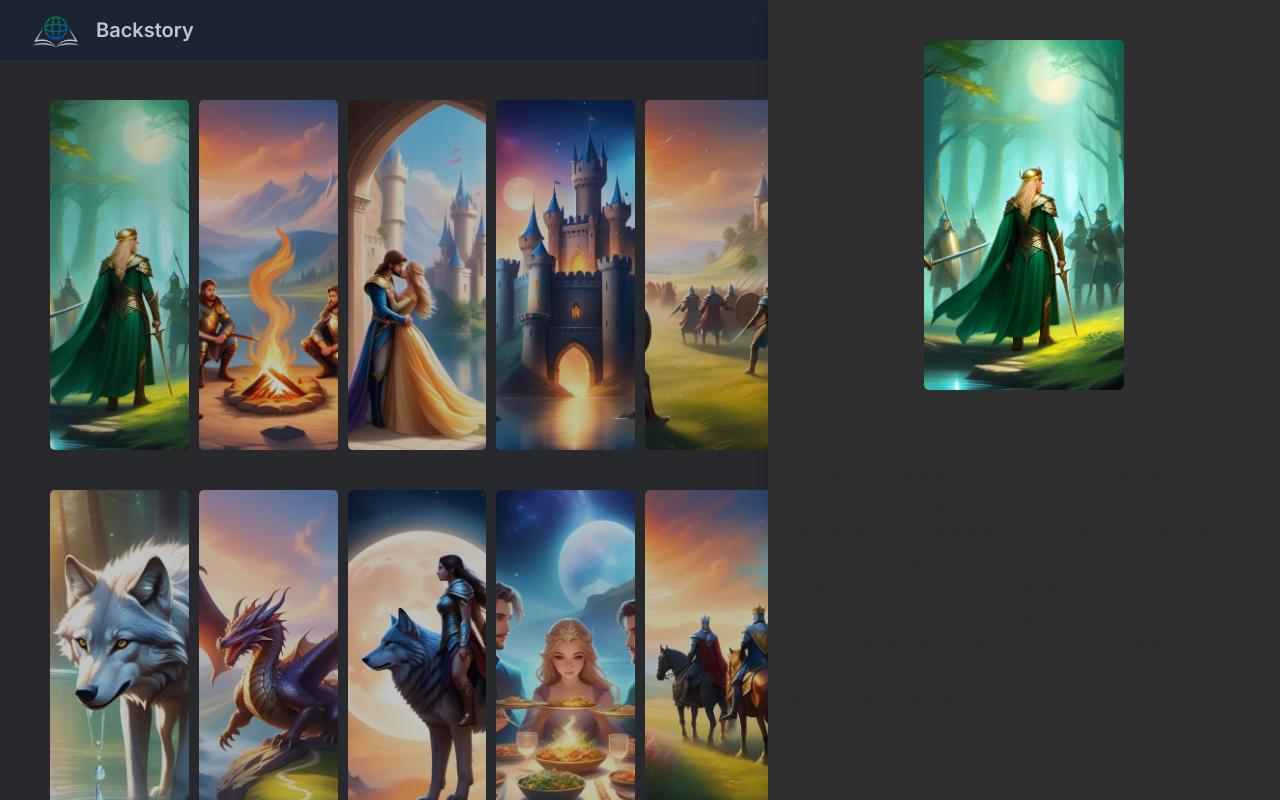
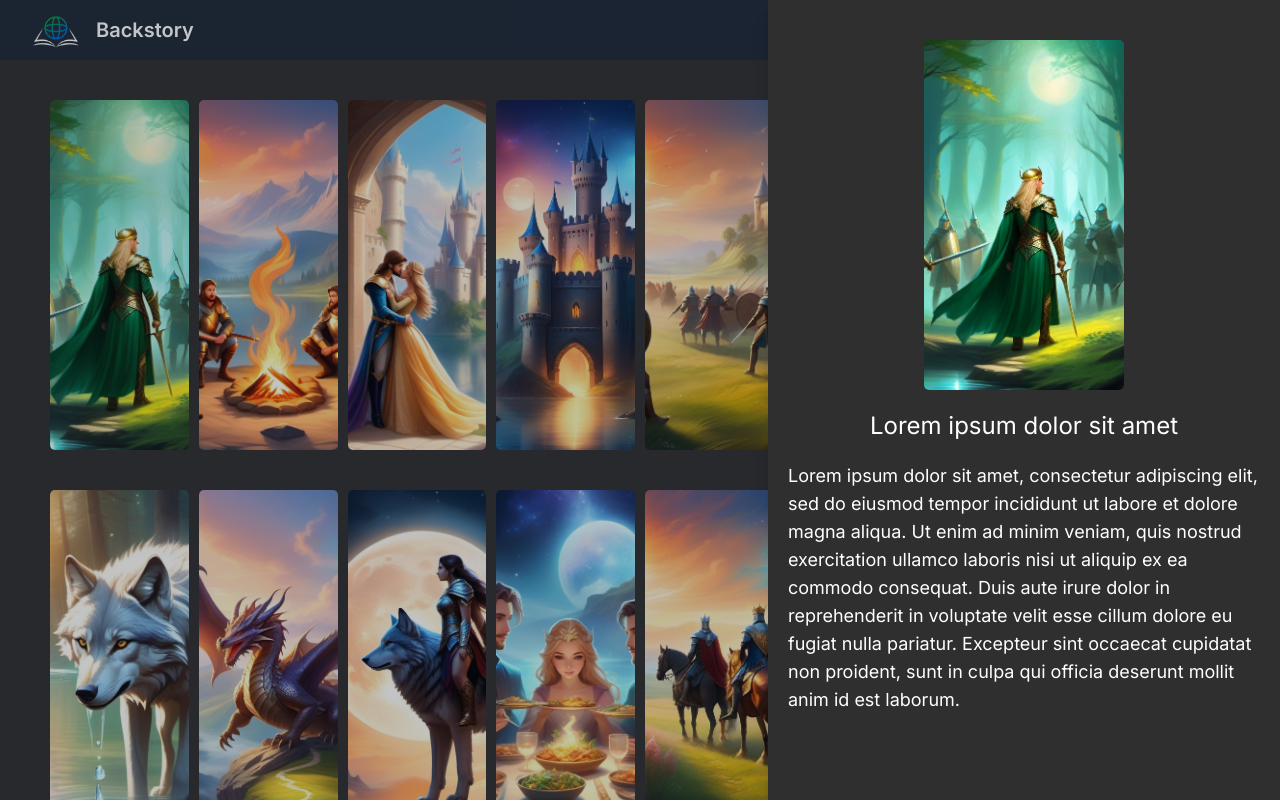
Before and after one commit to ares0524/Backstory, a Next.js app: page /dashboard in a window 1280 px wide. Both pictures are taken after a click on the element 119 px from the left and 275 px from the top of the page. Shown: the top 800 px of the page. Built offline with nearby package versions, Linux system fonts and the light colour scheme.

Commit message:
Update drawer.tsx
- text-white

```diff
--- a/app/dashboard/drawer.tsx
+++ b/app/dashboard/drawer.tsx
@@ -26,8 +26,8 @@ export default function Drawer({ isOpen, setIsOpen }: DrawerProps) {
         {/* </article> */}
         <div className="py-5 px-5">
             <Image src='/assets/images/dashboard/1.png' alt="Sidebar Image" width={400} height={200} className="dashboard-slide-image m-auto mt-5" />
-            <p className="text-2xl text-center mt-5">Lorem ipsum dolor sit amet</p>
-            <p className="text-lg mt-5">
+            <p className="text-2xl text-center mt-5 text-white">Lorem ipsum dolor sit amet</p>
+            <p className="text-lg mt-5 text-white">
                 Lorem ipsum dolor sit amet, consectetur adipiscing elit, sed do eiusmod tempor incididunt ut labore et dolore magna aliqua. Ut enim ad minim veniam, quis nostrud exercitation ullamco laboris nisi ut aliquip ex ea commodo consequat. Duis aute irure dolor in reprehenderit in voluptate velit esse cillum dolore eu fugiat nulla pariatur. Excepteur sint occaecat cupidatat non proident, sunt in culpa qui officia deserunt mollit anim id est laborum.
             </p>
         </div>
```
